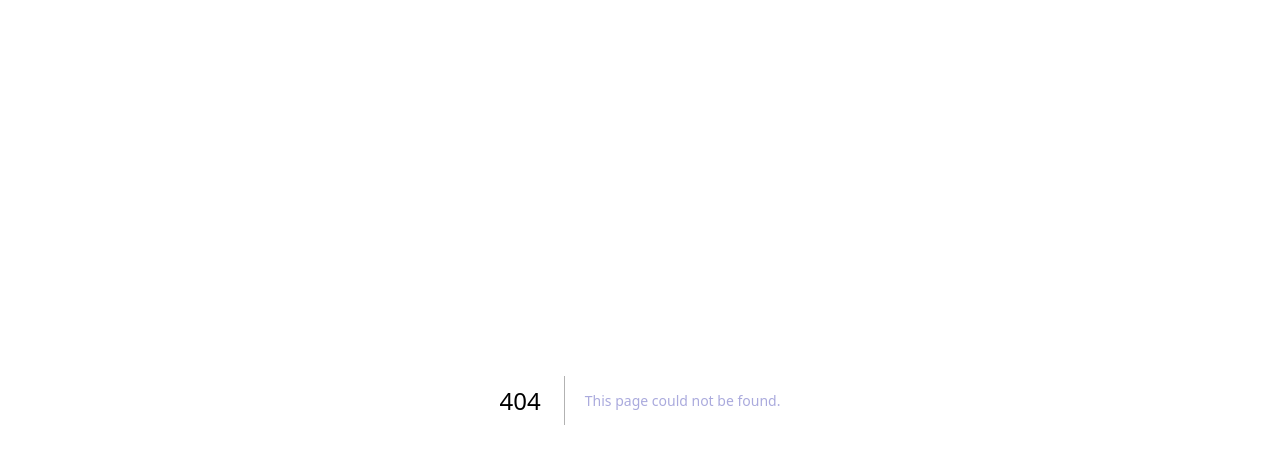
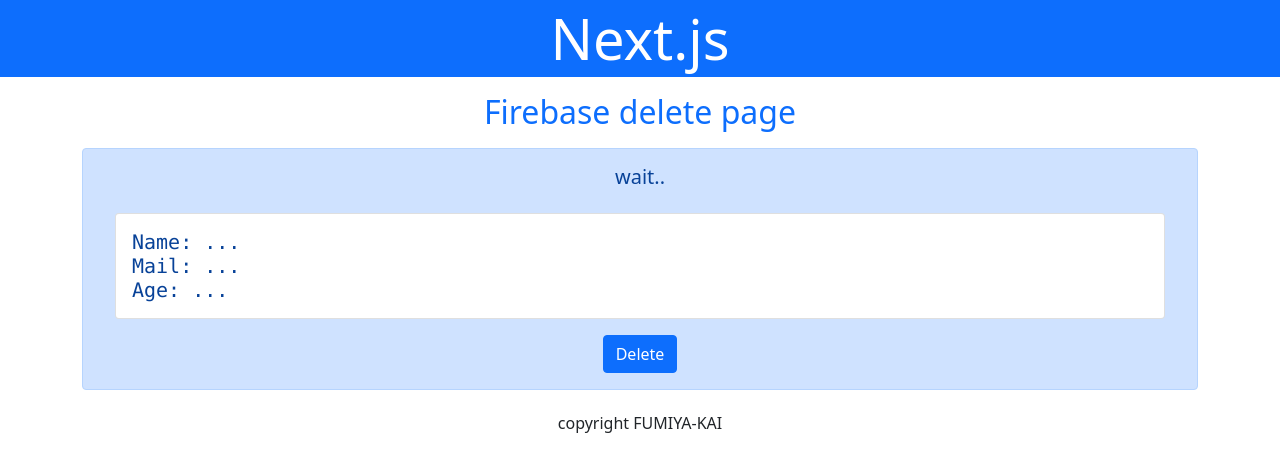
Before and after one commit to Fumiya-Kai/next-app, a Next.js app: page /fire/delete in a window 1280 px wide. Before the commit this address had no page. Shown: the top 472 px of the page. Built offline with nearby package versions, Linux system fonts and the light colour scheme.

Commit message:
データ削除を実装

```diff
--- /dev/null
+++ b/pages/fire/delete.js
@@ -0,0 +1,53 @@
+import { useState, useEffect } from 'react'
+import Layout from '../../components/Layout'
+import { getFirestore, doc, getDoc, deleteDoc } from 'firebase/firestore'
+import { useRouter } from 'next/router'
+import Link from 'next/link'
+import '../../components/fire'
+import { RequestCookiesAdapter } from 'next/dist/server/web/spec-extension/adapters/request-cookies'
+
+const db = getFirestore()
+
+export default function Delete(props) {
+  const title = "Firebase delete page"
+  const [message, setMessage] = useState('wait.')
+  const [data, setData] = useState(null)
+  const router = useRouter()
+
+  useEffect(() => {
+    if(router.query.id != undefined) {
+      setMessage('Delete id = ' + router.query.id)
+      getDoc(doc(db, 'mydata', router.query.id))
+      .then(res => {
+        setData(res.data())
+      })
+    } else {
+      setMessage(message + '.')
+    }
+  }, [router])
+
+  const doAction = (e) => {
+    deleteDoc(doc(db, 'mydata', router.query.id))
+    .then(res => {
+      router.push('/fire')
+    })
+  }
+
+  return (
+    <>
+      <Layout header="Next.js" title={title}>
+        <div className="alert alert-primary text-center">
+          <h5 className="mb-4">{message}</h5>
+          <pre className="card p-3 m-3 h5 text-left">
+            Name: {data != null ? data.name : '...'}<br/>
+            Mail: {data != null ? data.mail : '...'}<br/>
+            Age: {data != null ? data.age : '...'}<br/>
+          </pre>
+          <button onClick={doAction} className="btn btn-primary">
+            Delete
+          </button>
+        </div>
+      </Layout>
+    </>
+  )
+}
```
